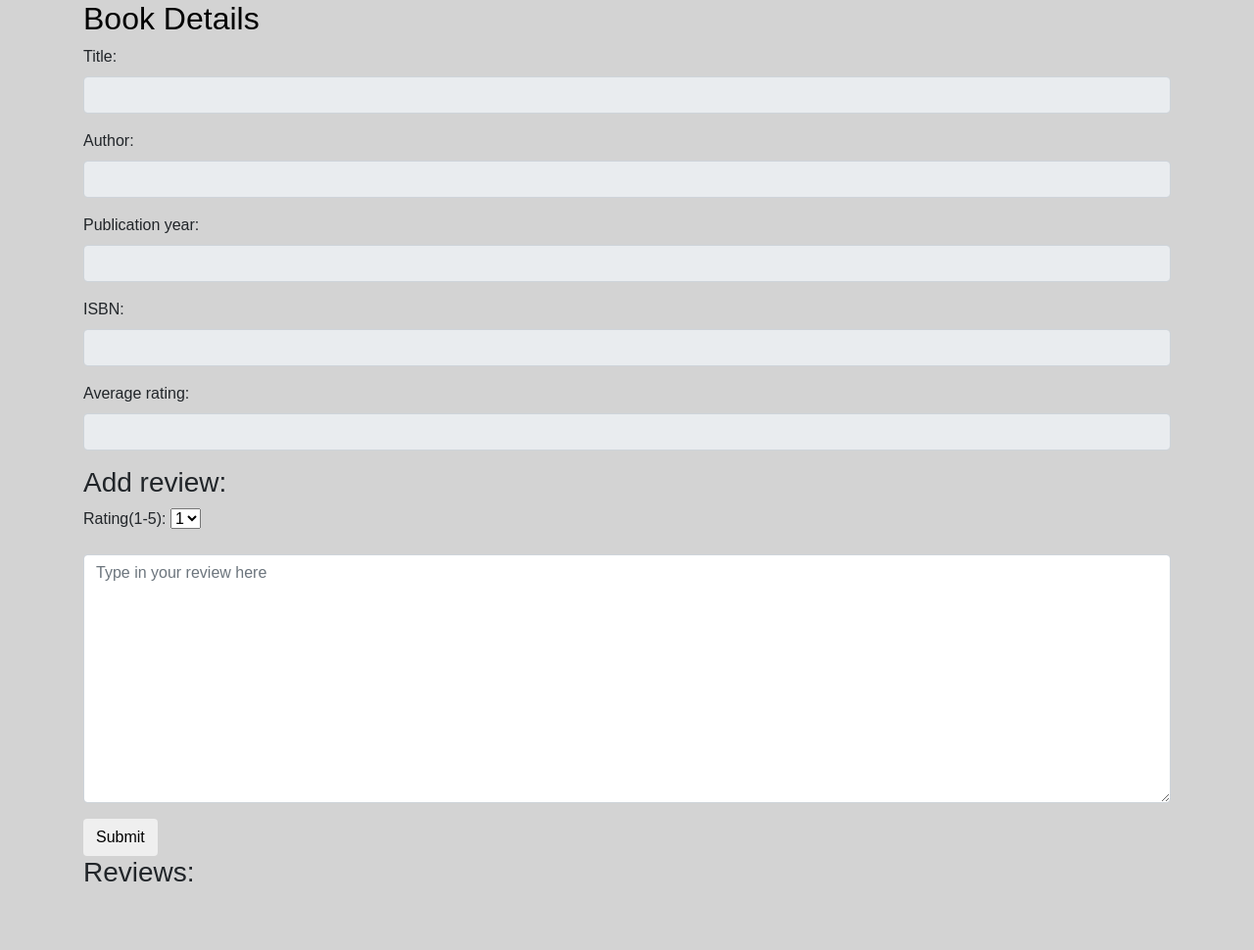
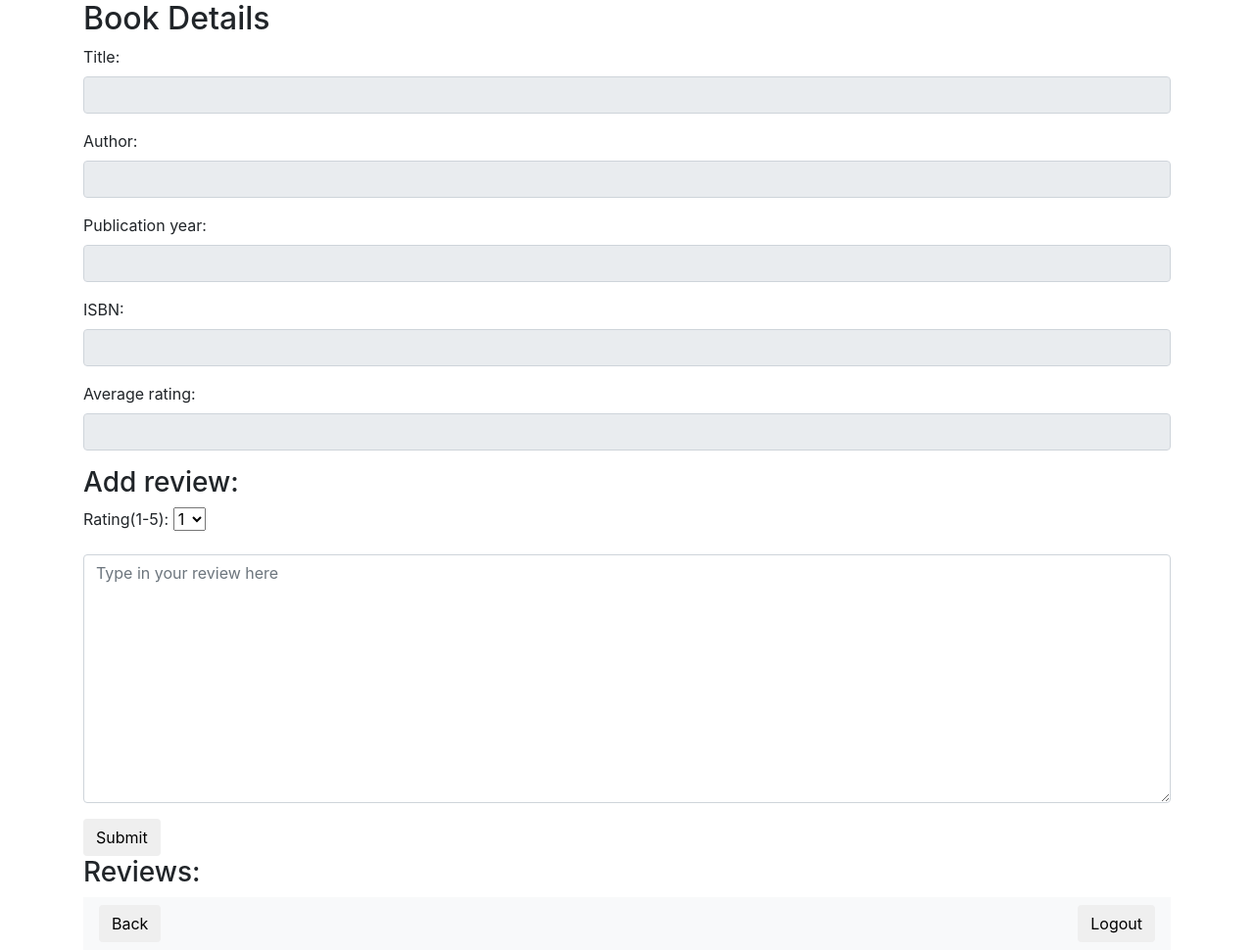
Before and after one commit to Mbulelo-Rasmeni/project1, a Flask app: template templates/BookDetails.html in a window 1280 px wide. Shown: the whole page at 98% size. Before the commit the page ends 900 px from the top, so only its background shows below. Run offline with Flask 2, Linux system fonts and the light colour scheme; the template is opened without the code that fills it, so the values that code supplies are empty; some libraries are stand-ins or nearby versions.

Commit message:
Add logout and back buttons

```diff
--- a/templates/BookDetails.html
+++ b/templates/BookDetails.html
@@ -3,7 +3,6 @@
     <head>
         <title>Book Details</title>
         <link rel="stylesheet" href="https://stackpath.bootstrapcdn.com/bootstrap/4.1.1/css/bootstrap.min.css" integrity="sha384-WskhaSGFgHYWDcbwN70/dfYBj47jz9qbsMId/iRN3ewGhXQFZCSftd1LZCfmhktB" crossorigin="anonymous">
-        <link rel="stylesheet" href="style.css">
         <meta name="viewport" content="width=device-width, initial-scale=1.0">
 
     </head>
@@ -11,6 +10,9 @@
         {% block body %}
 
         <div class="container">
+
+
+
             <h2>Book Details</h2>
             <form action="{{ url_for('addReview') }}" method="POST">
               <div class="form-group">
@@ -59,6 +61,15 @@
                     {{ review.user_review }}
                 </li>
             {% endfor %}
+
+            <nav class="navbar navbar-light bg-light">
+              <form class="form-inline" action="{{ url_for('back') }}" method="GET">
+                <button type="submit" class="btn btn-default">Back</button>
+              </form>
+              <form class="form-inline" action="{{ url_for('logout') }}" method="GET">
+                <button type="submit" class="btn btn-default">Logout</button>
+              </form>
+            </nav>
         </div>
         {% endblock %}
     </body>
--- a/templates/BookSearch.html
+++ b/templates/BookSearch.html
@@ -3,10 +3,14 @@
     <head>
         <title>Books Search</title>
         <link rel="stylesheet" href="https://stackpath.bootstrapcdn.com/bootstrap/4.1.1/css/bootstrap.min.css" integrity="sha384-WskhaSGFgHYWDcbwN70/dfYBj47jz9qbsMId/iRN3ewGhXQFZCSftd1LZCfmhktB" crossorigin="anonymous">
-        <link rel="stylesheet" href="style.css">
         <meta name="viewport" content="width=device-width, initial-scale=1.0">
     </head>
     <body class="bdy" id="parag">
+        <nav class="navbar navbar-light bg-light">
+            <form class="form-inline" action="{{ url_for('logout') }}" method="GET">
+                <button type="submit" class="btn btn-default">Logout</button>
+            </form>
+          </nav>
         <br><br><h1 style="text-align: center;">Books</h1><br>
 
         <div class="row">
--- a/templates/index.html
+++ b/templates/index.html
@@ -3,7 +3,6 @@
     <head>
         <title>Welcome to Books</title>
         <link rel="stylesheet" href="https://stackpath.bootstrapcdn.com/bootstrap/4.1.1/css/bootstrap.min.css" integrity="sha384-WskhaSGFgHYWDcbwN70/dfYBj47jz9qbsMId/iRN3ewGhXQFZCSftd1LZCfmhktB" crossorigin="anonymous">
-        <link rel="stylesheet" href="style.css">
         <meta name="viewport" content="width=device-width, initial-scale=1.0">
 
         <style>
```
